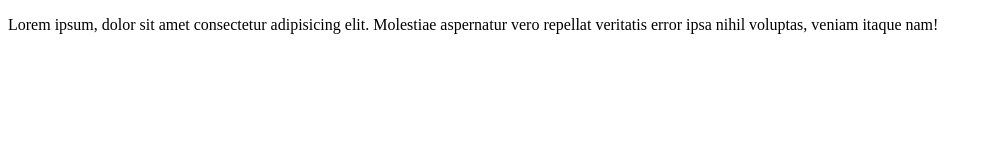
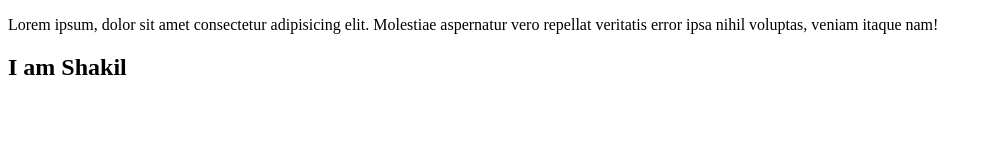
Before and after one commit to shorifulislam19/git_practice, a plain HTML site: page index.html in a window 1280 px wide. Shown: the whole page, without its empty margins (0-992 px from the left). Drawn offline with Linux system fonts and the light colour scheme.

Commit message:
new add branch

```diff
--- a/index.html
+++ b/index.html
@@ -9,5 +9,7 @@
 
     <p>Lorem ipsum, dolor sit amet consectetur adipisicing elit. Molestiae aspernatur vero repellat veritatis error ipsa nihil voluptas, veniam itaque nam!</p>
 
+    <h2>I am Shakil</h2>
+
 </body>
 </html>
```
